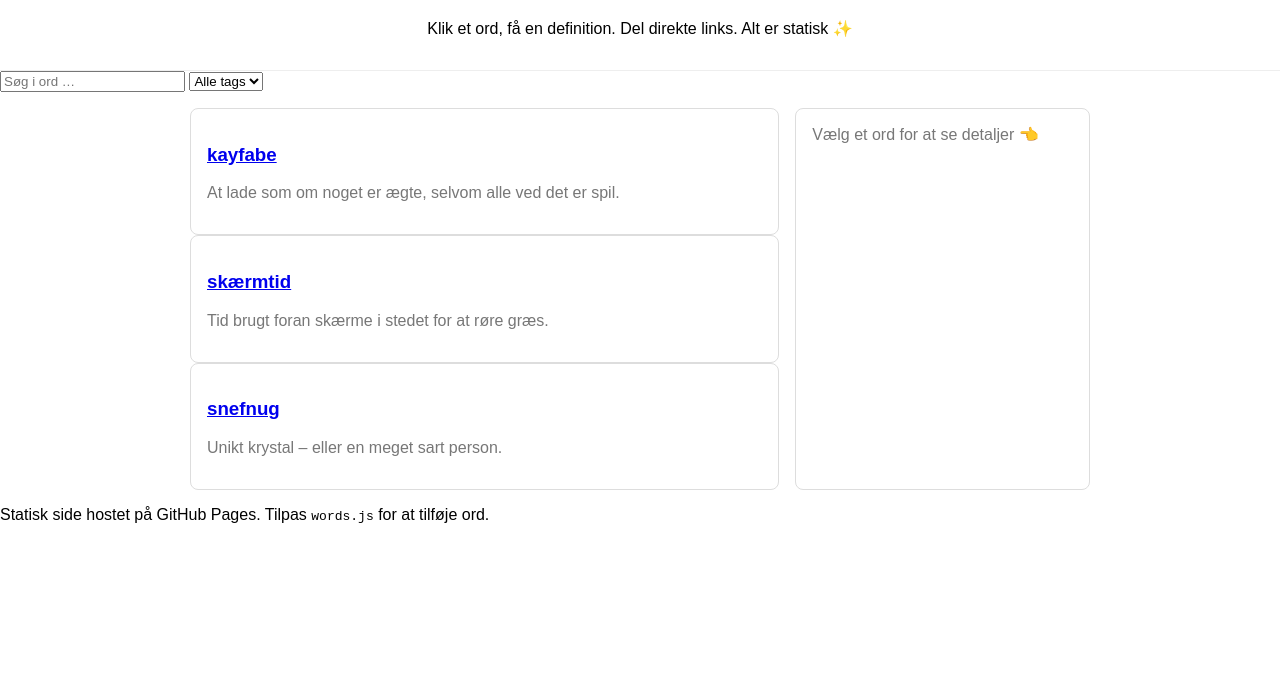
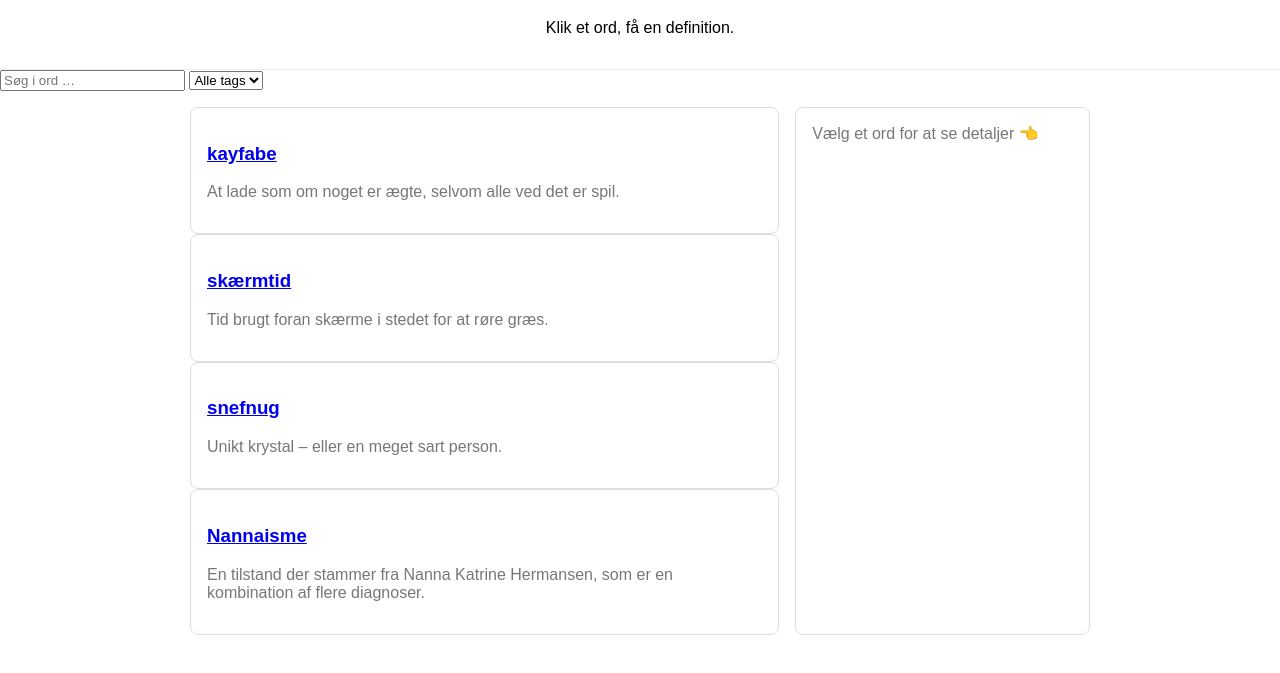
Before and after one commit to Alperen941/test, a plain HTML site: page index.html in a window 1280 px wide. Shown: the part 93-766 px from the top of the page. Drawn offline with Linux system fonts and the light colour scheme.

Commit message:
added new word

```diff
--- a/index.html
+++ b/index.html
@@ -9,7 +9,7 @@
 <body>
   <header>
     <h1>ordbog<span class="muted">.alperenozer.dk</span></h1>
-    <div class="sub">Klik et ord, få en definition. Del direkte links. Alt er statisk ✨</div>
+    <div class="sub">Klik et ord, få en definition. </div>
   </header>
 
   <main>
@@ -36,9 +36,6 @@
     </div>
   </main>
 
-  <footer>
-    Statisk side hostet på GitHub Pages. Tilpas <code>words.js</code> for at tilføje ord.
-  </footer>
 
   <script src="words.js"></script>
   <script>
--- a/words.js
+++ b/words.js
@@ -17,4 +17,11 @@ window.ORDBOG_DATA = [
     examples: ["Internettet kalder alle for snefnug."],
     tags: ["ironi"],
   },
+  {
+    word: "Nannaisme",
+    definition:
+      "En tilstand der stammer fra Nanna Katrine Hermansen, som er en kombination af flere diagnoser.",
+    examples: ["Jeg har Nannaisme.", "Det bare Nannaisme, det der."],
+    tags: ["Tilstand", "humor"],
+  },
 ];
```
